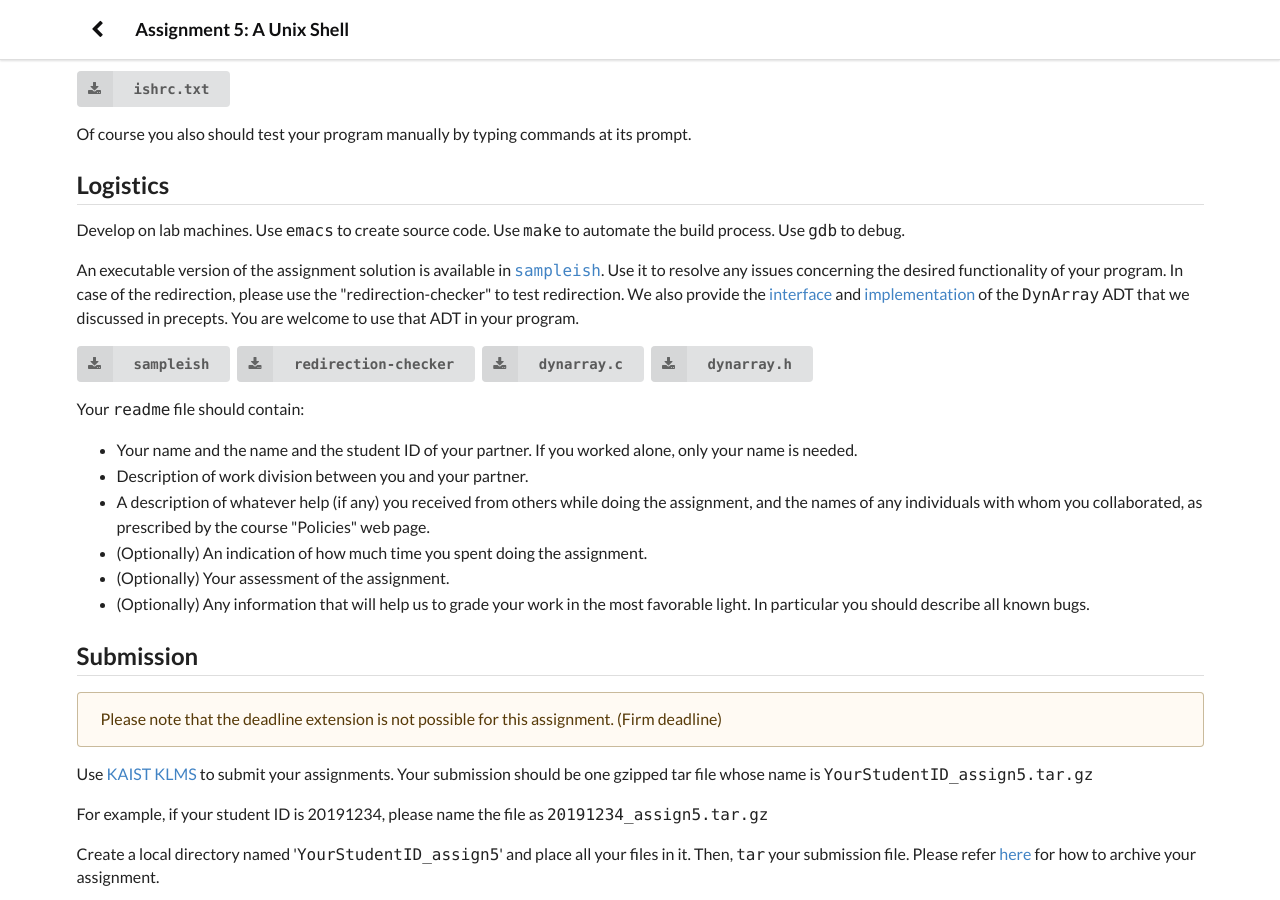
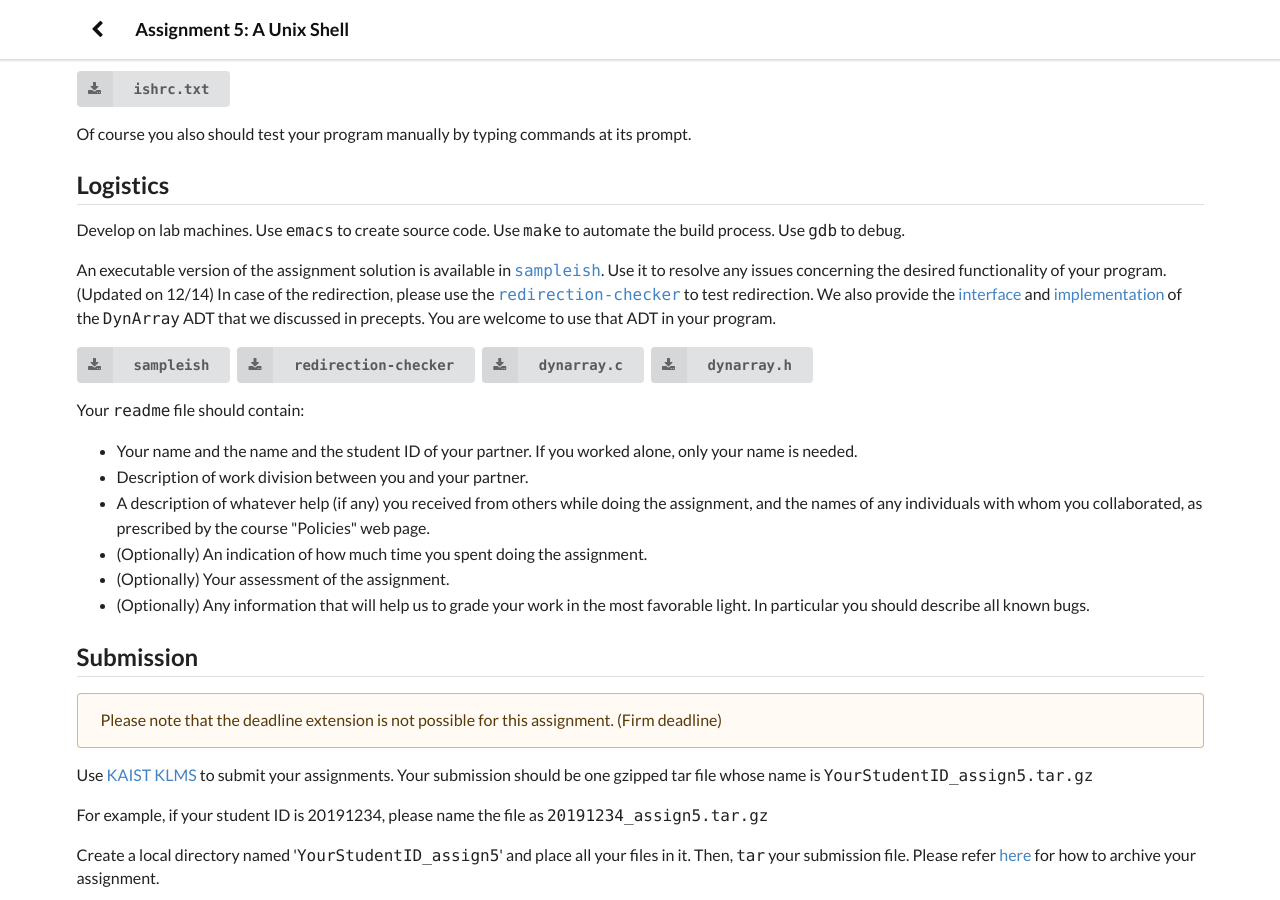
Before and after one commit to ee209-2020-fall/ee209-2020-fall, a Jekyll site: the page assignment/assignment5/assignment5.html, which Jekyll copies as it is, in a window 1280 px wide and 900 px high, scrolled down 4815 px. Built offline with Jekyll 4.4.1, drawn with Linux system fonts in a browser that asks for light colours.

Commit message:
Update assignment5.html

```diff
--- a/assignment/assignment5/assignment5.html
+++ b/assignment/assignment5/assignment5.html
@@ -277,7 +277,7 @@
 
     <p>Develop on lab machines. Use <code>emacs</code> to create source code. Use <code>make</code> to automate the build process. Use <code>gdb</code> to debug.</p>
 
-    <p>An executable version of the assignment solution is available in <code><a href="./src/sampleish">sampleish</a></code>. Use it to resolve any issues concerning the desired functionality of your program. In case of the redirection, please use the "redirection-checker" to test redirection. We also provide the <a href="./src/dynarray.h">interface</a> and <a href="./src/dynarray.c">implementation</a> of the <code>DynArray</code> ADT that we discussed in precepts. You are welcome to use that ADT in your program. </p>
+    <p>An executable version of the assignment solution is available in <code><a href="./src/sampleish">sampleish</a></code>. Use it to resolve any issues concerning the desired functionality of your program. (Updated on 12/14) In case of the redirection, please use the <code><a href="./src/redirection-checker">redirection-checker</a></code> to test redirection. We also provide the <a href="./src/dynarray.h">interface</a> and <a href="./src/dynarray.c">implementation</a> of the <code>DynArray</code> ADT that we discussed in precepts. You are welcome to use that ADT in your program. </p>
     <p>
         <a class="ui labeled icon button" href="./src/sampleish">
             <i class="download icon"></i><code>sampleish</code>
```
